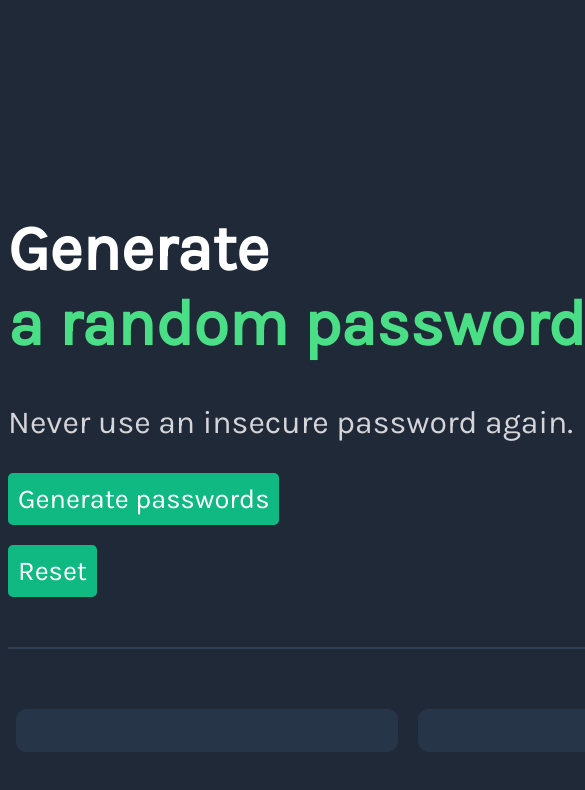
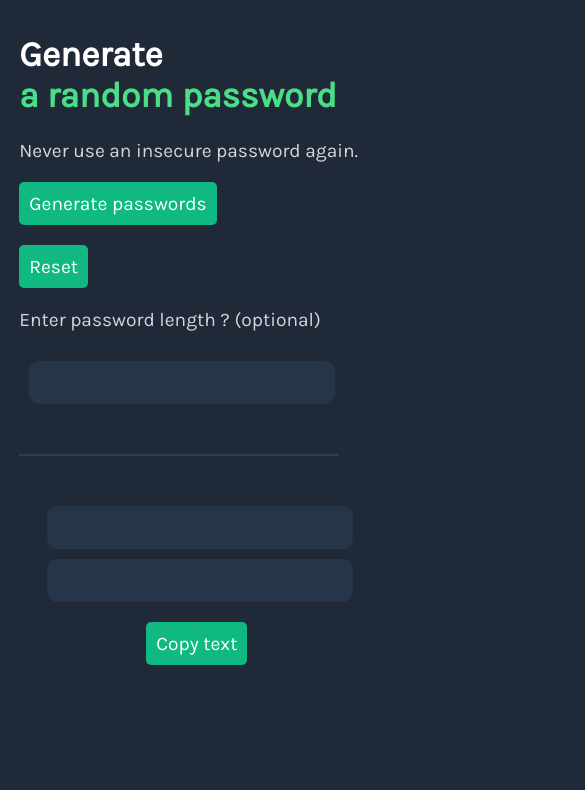
Before and after one commit to memo-ibrahim-alean/Random-Password-Generator, a plain HTML site: page index.html in a window 390 px wide. Shown: the top 790 px of the page, 585 px wide, since content can reach past the window. Drawn offline with Linux system fonts and the light colour scheme.

Commit message:
Add password Length work

```diff
--- a/index.html
+++ b/index.html
@@ -17,13 +17,38 @@
     <div class="container">
       <h1>Generate <span class="green-color">a random password</span></h1>
       <p>Never use an insecure password again.</p>
-      <button id="generate-btn" onclick="generatePassword()">Generate passwords</button>
-      <button id="generate-btn" onclick="reset()">Reset</button>
+      <button id="generate-btn" onclick="generatePassword()">
+        Generate passwords
+      </button>
+      <button onclick="reset()">Reset</button>
+      <label for="password-length">
+        Enter password length ? (optional)
+        <input
+          type="number"
+          oninput="javascript: if (this.value.length > this.maxLength) this.value = this.value.slice(0, this.maxLength);"
+          id="password-length"
+          maxlength="2"
+          required
+        />
+      </label>
       <div class="line"></div>
       <div id="passwords-container">
-        <input type="text" name="password text" class="password-input" id="input1" readonly/>
-        <input type="text" name="password text" class="password-input"id="input2" readonly/>
+        <input
+          type="text"
+          name="password text"
+          class="password-input"
+          id="input1"
+          readonly
+        />
+        <input
+          type="text"
+          name="password text"
+          class="password-input"
+          id="input2"
+          readonly
+        />
       </div>
+      <button onclick="myFunction()" id="copy-btn">Copy text</button>
     </div>
     <script src="./script.js"></script>
   </body>
--- a/script.js
+++ b/script.js
@@ -7,9 +7,20 @@ let secondPassword = "";
 let generateButtonEl = document.getElementById("generate-btn");
 let firstInputEl = document.getElementById("input1");
 let secondInputEl = document.getElementById("input2");
+let passwordLengthEl = document.querySelector("#password-length")
+let inputLength = 15;
 
+passwordLengthEl.addEventListener("change", (event) => {
+  passwordLengthEl.value = event.target.value;
+  inputLength = parseInt(passwordLengthEl.value);
+});
 
   function generatePassword() {
+
+    if(passwordLengthEl.value === "") {
+      inputLength = 15;
+    }
+
       for (let i = 0; i < characters.length; i++) {
         let fristRandomIndex = Math.floor(Math.random() * characters.length);
         let secondRandomIndex = Math.floor(Math.random() * characters.length);
@@ -17,7 +28,13 @@ function generatePassword() {
         firstPassword += characters[fristRandomIndex];
         secondPassword += characters[secondRandomIndex];
 
-    if (count === 15) {
+        if (inputLength < 10 || inputLength > 20) {
+          alert("please enter number from 10 - 20 !!!!");
+          reset();
+          break;
+        }
+
+        if (count === inputLength) {
           firstInputEl.value = firstPassword;
           secondInputEl.value = secondPassword;
           count = 1;
@@ -37,5 +54,6 @@ function reset() {
   secondPassword = "";
   firstInputEl.value = "";
   secondInputEl.value = "";
-
+  passwordLengthEl.value = "";
+  inputLength = 15;
 }
--- a/style.css
+++ b/style.css
@@ -7,7 +7,7 @@ body {
 .container {
   width: 800px;
   margin: 0 auto;
-  margin-top: 25vh;
+  margin-top: 20vh;
 }
 
 h1 {
@@ -23,7 +23,8 @@ span {
   display: block;
 }
 
-p {
+p,
+label {
   color: #d5d4d8;
   font-size: 2em;
 }
@@ -60,14 +61,85 @@ button:hover {
   align-items: center;
 }
 
-.password-input {
+.password-input,
+#password-length {
   background-color: #273549;
   margin: 10px;
   border: 1px solid #273549;
-  width: 400px;
+  width: 300px;
   height: 39px;
   border-radius: 10px;
   color: #55f991;
-  font-size: 1.8em;
+  font-size: 1.5em;
   text-align: center;
 }
+
+/* Chrome, Safari, Edge, Opera */
+input::-webkit-outer-spin-button,
+input::-webkit-inner-spin-button {
+  -webkit-appearance: none;
+  margin: 0;
+}
+
+/* Firefox */
+input[type="number"] {
+  -moz-appearance: textfield;
+}
+
+#password-length {
+  display: block;
+  margin-top: 30px;
+  outline: none !important;
+  font-size: 1em;
+}
+
+label {
+  display: block;
+  margin-top: 20px;
+}
+
+@media only screen and (max-width: 600px) {
+
+  .container {
+    width: 95%;
+    margin-left: 3%;
+      margin-top: 4vh;
+  }
+
+  h1 {
+    font-size: 2.2em;
+  }
+
+  p {
+    color: #d5d4d8;
+    font-size: 1.2em;
+  }
+
+  .password-input,
+  #password-length {
+    display: block;
+    width: 300px;
+    height: 39px;
+    font-size: 1.2em;
+  }
+
+  button {
+    display: block;
+    font-size: 1.2em;
+  }
+
+  #passwords-container {
+    display: block;
+    /* margin: 0 auto; */
+    margin-left: 5%;
+  }
+
+  label {
+    font-size: 1.2em;
+  }
+}
+
+#copy-btn {
+  display: block;
+  margin: 20px auto;
+}
```
Lines whose indentation alone changed are shown as unchanged.
